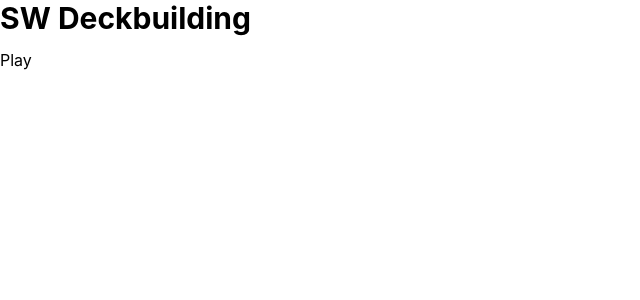
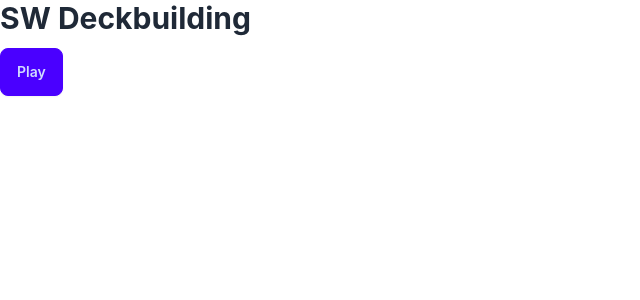
Before and after one commit to tsteelematc/tca-sw-deckbuilding, a React (Create React App) app: page / in a window 1280 px wide. Shown: the top 300 px of the page, without its empty margins (0-640 px from the left). Built offline with nearby package versions, Linux system fonts and the light colour scheme.

Commit message:
Got Daisy UI working...
Let's go ! ! !

```diff
--- a/package.json
+++ b/package.json
@@ -41,6 +41,7 @@
     ]
   },
   "devDependencies": {
+    "daisyui": "^4.12.10",
     "tailwindcss": "^3.4.12"
   }
 }
--- a/src/App.tsx
+++ b/src/App.tsx
@@ -10,7 +10,9 @@ function App() {
       >
         SW Deckbuilding
       </h1>
-      <button>
+      <button
+        className='btn btn-primary'
+      >
         Play
       </button>
     </div>
--- a/tailwind.config.js
+++ b/tailwind.config.js
@@ -6,5 +6,7 @@ module.exports = {
   theme: {
     extend: {},
   },
-  plugins: [],
+  plugins: [
+    require('daisyui'),
+  ],
 }
```
Also changed, not shown: 1 other file (tests, documents, lock files or other folders).
